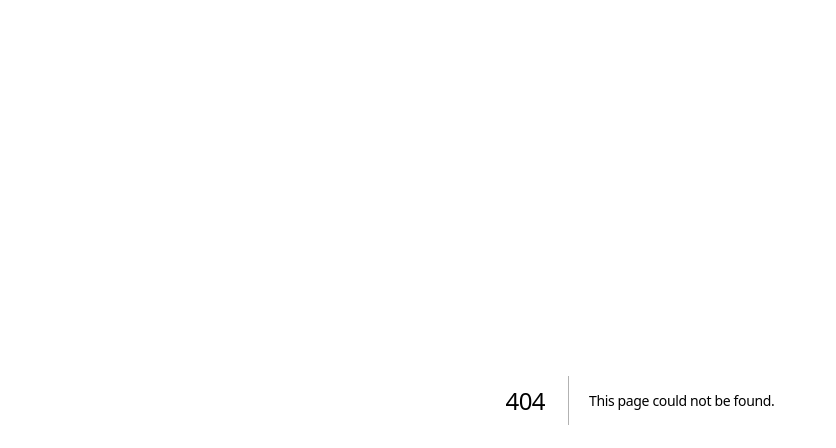
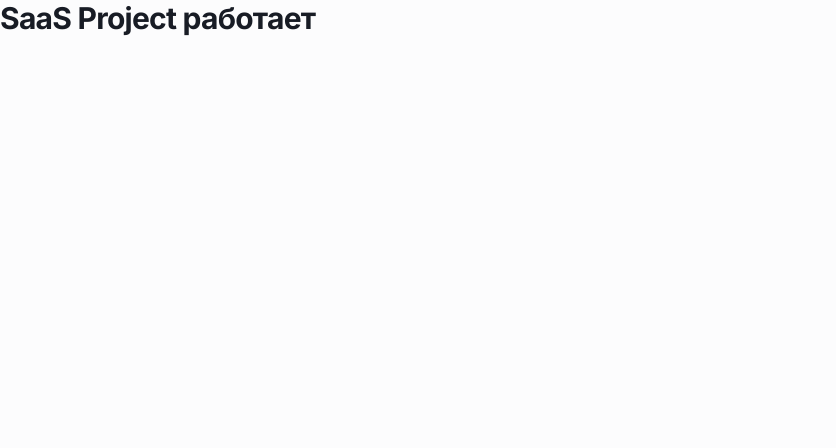
Before and after one commit to RIZVAN321-DIL/SaaS-PROJECT, a Next.js app in the folder frontend/: page / in a window 1280 px wide. Before the commit this address had no page. Shown: the top 448 px of the page, without its empty margins (0-836 px from the left). Built offline with nearby package versions, Linux system fonts and the light colour scheme.

Commit message:
Create page.tsx

```diff
--- /dev/null
+++ b/frontend/src/app/page.tsx
@@ -0,0 +1,7 @@
+export default function Home() {
+  return (
+    <main>
+      <h1>SaaS Project работает</h1>
+    </main>
+  );
+}
```
